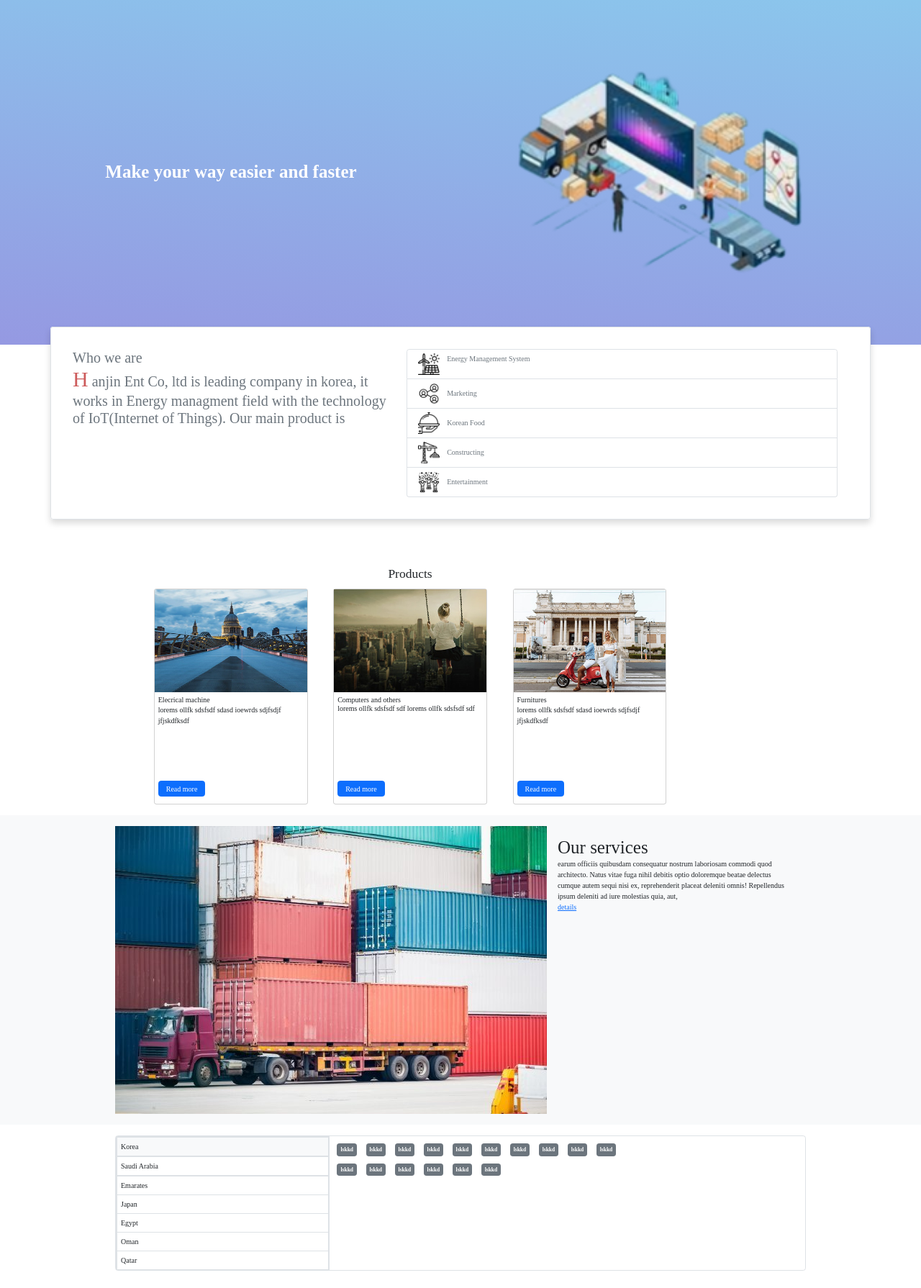
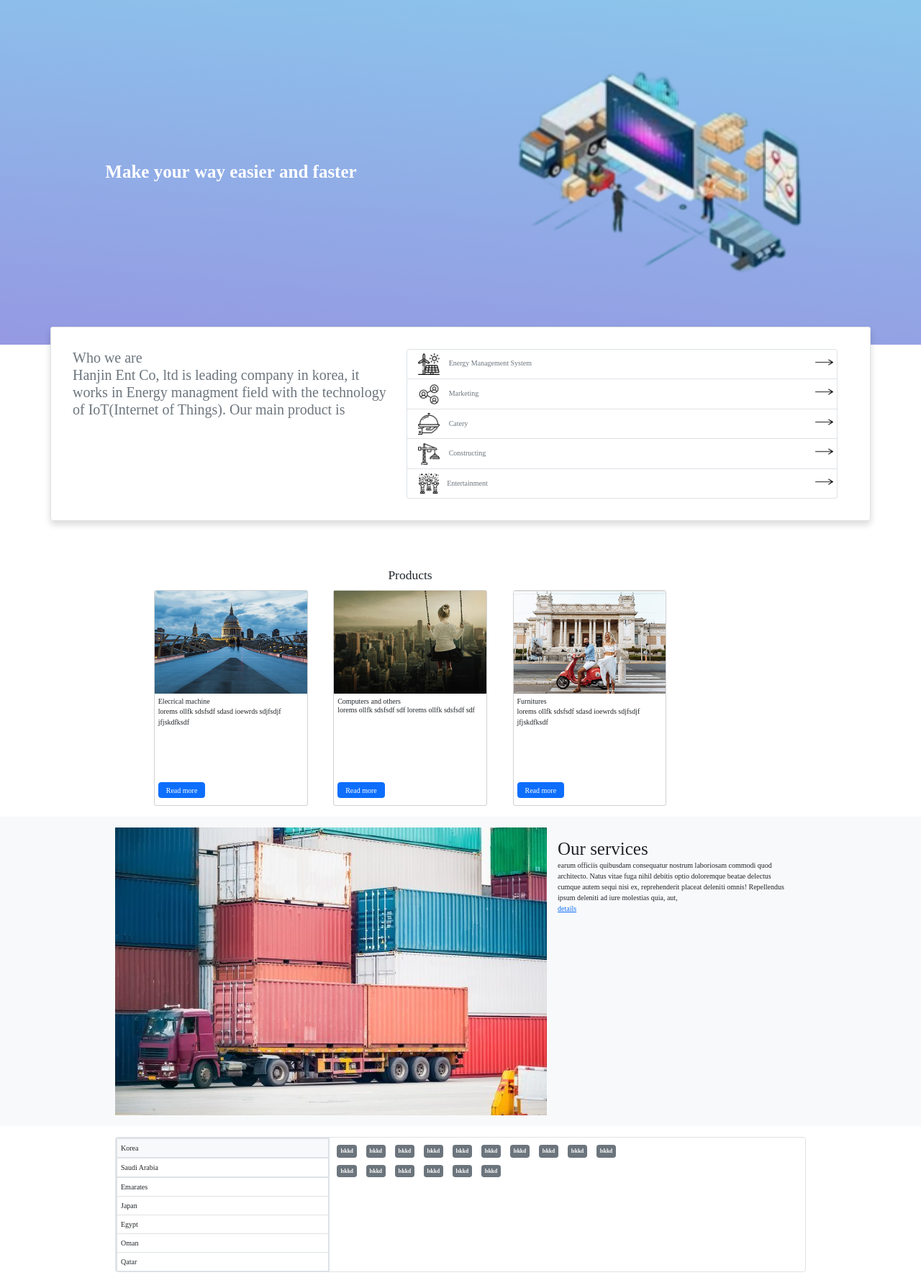
Before and after one commit to waleedmohammedsaeed/ecommerce1, a Django app: page / in a window 1280 px wide. Shown: the part 73-1863 px from the top of the page at 72% size. Run offline with Django 5.2, Linux system fonts and the light colour scheme; some libraries are stand-ins or nearby versions.

Commit message:
adding arrow to list in main app

```diff
--- a/main/templates/main.html
+++ b/main/templates/main.html
@@ -48,42 +48,56 @@
 					<div>
 						<h2>Who we are</h2>
 						<p style='font-size: 20px' id='whoweare'>
-							<span style='font-size: 30px; color: indianred; display: inline-block'>H</span>
-							anjin Ent Co, ltd is leading company in korea, it works in Energy managment
+							{% comment %} <span style='font-size: 30px; color: indianred; display: inline-block'>H</span> {% endcomment %}
+							Hanjin Ent Co, ltd is leading company in korea, it works in Energy managment
 							field with the technology of IoT(Internet of Things). Our main product is
 						</p>
 					</div>
 				</h3>
 				<div class='col-sm-7 px-4 list-group  position-relative' >
-					<a href='energy' class='d-flex text-decoration-none activitylink  list-group-item p-2'>
+					<a href='energy' class='d-flex justify-content-between text-decoration-none activitylink  list-group-item p-2'>
 						<div>
-
+							<div class='d-inline px-3'><img src="{% static 'images\icons\energy.png' %}" width='30' /></div>
+							<div class='d-inline text-secondary task borders'>Energy Management System</div>
 						</div>
-						<div class='px-3'><img src="{% static 'images\icons\energy.png' %}" width='30' /></div>
-						<div class='text-secondary task borders'>Energy Management System</div>
-					</a>
-					<a href='marketing' class='text-decoration-none activitylink list-group-item  p-2'>
-						<div class='d-flex  position-relative' >
-							<div class='px-3'><img src='{% static "images\icons\marketing.png" %}' width='30' /></div>
-							<div class='text-secondary tasks'>Marketing</div>
+						<div>
+							<img src="{% static 'images\icons\arrow.png' %}" width='25' />
 						</div>
 					</a>
-					<a href='catering' class='text-decoration-none activitylink list-group-item  p-2'>
-						<div class='d-flex  position-relative' >
-							<div class='px-3'><img src="{% static 'images\icons\catery.png' %}" width='30' /></div>
-							<div class='text-secondary tasks'>Korean Food</div>
+					<a href='marketing' class='d-flex  justify-content-between text-decoration-none activitylink list-group-item  p-2'>
+						<div>
+							<div class='d-inline  px-3'><img src='{% static "images\icons\marketing.png" %}' width='30' /></div>
+							<div class='d-inline  text-secondary tasks'>Marketing</div>
+						</div>
+						<div>
+							<img src="{% static 'images\icons\arrow.png' %}" width='25' />
 						</div>
 					</a>
-					<a href='constructing' class='text-decoration-none activitylink list-group-item  p-2'>
-						<div class='d-flex  position-relative' >
-							<div class='px-3'><img src="{% static 'images\icons\constructing.png' %}" width='30' /></div>
-							<div class='text-secondary tasks'>Constructing</div>
+					<a href='catering' class='d-flex  justify-content-between text-decoration-none activitylink list-group-item  p-2'>
+						<div>
+							<div class='d-inline  px-3'><img src="{% static 'images\icons\catery.png' %}" width='30' /></div>
+							<div class='d-inline  text-secondary tasks'>Catery</div>
+						</div>
+						<div>
+							<img src="{% static 'images\icons\arrow.png' %}" width='25' />
 						</div>
 					</a>
-					<a href='entertainment' class='text-decoration-none activitylink list-group-item  p-2'>
+					<a href='constructing' class='d-flex  justify-content-between text-decoration-none activitylink list-group-item  p-2'>
+						<div class='dlex-1'>
+							<div class='d-inline  px-3'><img src="{% static 'images\icons\constructing.png' %}" width='30' /></div>
+							<div class='d-inline  text-secondary tasks'>Constructing</div>
+						</div>
+						<div>
+							<img src="{% static 'images\icons\arrow.png' %}" width='25' />
+						</div>
+					</a>
+					<a href='entertainment' class='d-flex justify-content-between text-decoration-none activitylink list-group-item  p-2'>
 						<div class='d-flex  position-relative' >
-							<div class='px-3'><img src="{% static 'images\icons\celebration.png' %}" width='30' /></div>
-							<div class='text-secondary tasks'>Entertainment</div>
+							<div class='d-inline  px-3'><img src="{% static 'images\icons\celebration.png' %}" width='30' /></div>
+							<div class='d-inline  text-secondary tasks'>Entertainment</div>
+						</div>
+						<div>
+							<img src="{% static 'images\icons\arrow.png' %}" width='25' />
 						</div>
 					</a>
 				</div>
```
Also changed, not shown: static/images/icons/arr.png (added), static/images/icons/right-arrow.png (added).
